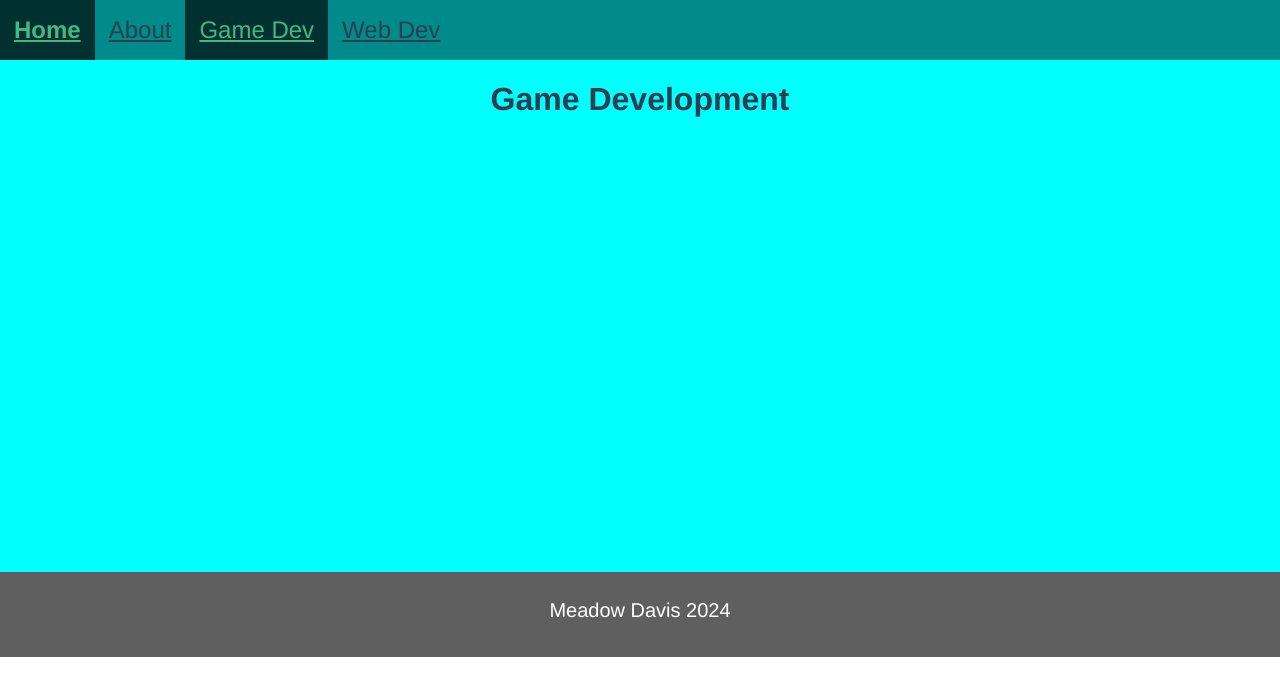
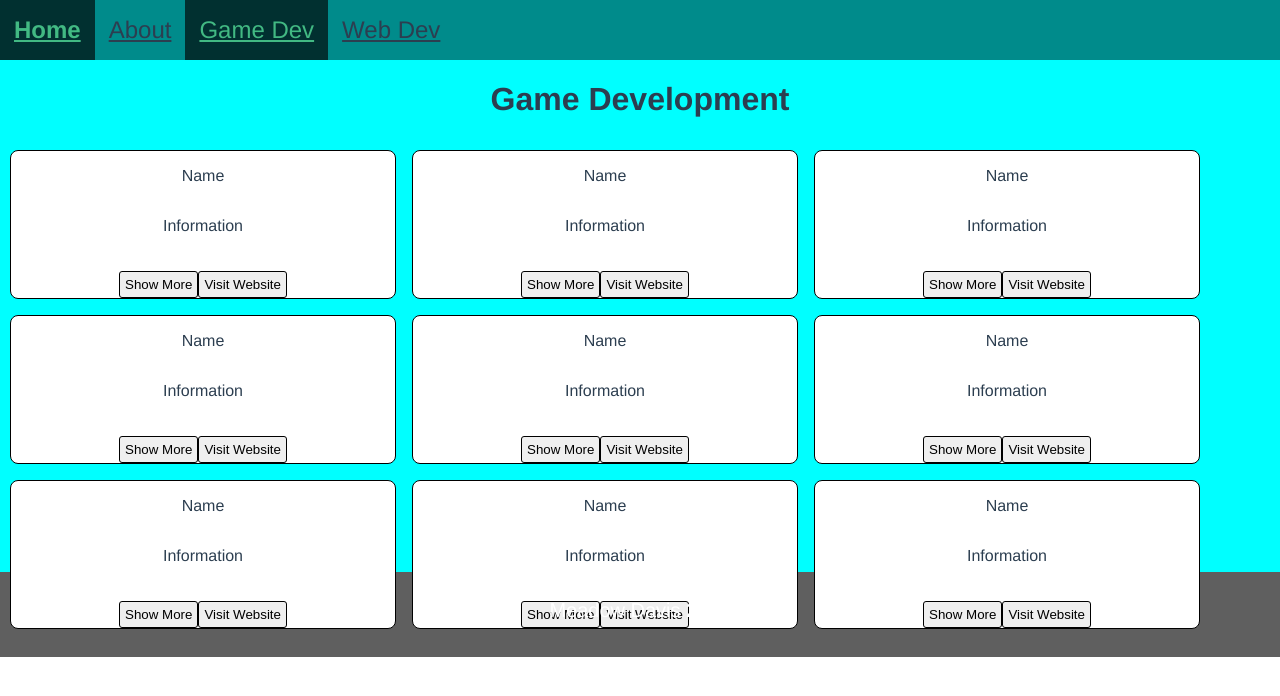
Before and after one commit to MeowMeowMeadow/portfolio-website, a Vue app in the folder portfolio/: page /gamedev in a window 1280 px wide. Shown: the top 696 px of the page. Built offline with nearby package versions, Linux system fonts and the light colour scheme.

Commit message:
Added WIP cards for projects
Added a WIP for the project cards that'll be used for the portfolios

```diff
--- a/portfolio/src/components/Portfolio.vue
+++ b/portfolio/src/components/Portfolio.vue
@@ -1,6 +1,14 @@
 <template>
-    <div>
-
+    <div class="portfolio">
+        <Card/>
+        <Card/>
+        <Card/>
+        <Card/>
+        <Card/>
+        <Card/>
+        <Card/>
+        <Card/>
+        <Card/>
     </div>
 </template>
 
@@ -17,3 +25,15 @@ import Card from './PortfolioCard.vue';
     }
 }
 </script>
+
+<style>
+.portfolio
+{
+    display: flex;
+    padding: 10px;
+    flex-direction: row;
+    align-items: flex-start;
+    flex-wrap: wrap;
+    gap: 1em;
+}
+</style>
--- a/portfolio/src/components/PortfolioCard.vue
+++ b/portfolio/src/components/PortfolioCard.vue
@@ -1,17 +1,50 @@
 <template>
-    <div>
-        <div>
-
+    <Transition appear>
+        <div class="card">
+            <div class="projName">
+                <p>Name</p>
         </div>
-        <button @click.prevent="">Show More</button>
-        <button @click.prevent="">Visit Website</button>
-    </div>
+            <div class="projInfo">
+                <p>Information</p>
+            </div>
+            <div class="projButton">
+                <button>Show More</button>
+                <button>Visit Website</button>
+            </div>
+        </div>
+    </Transition>
 </template>
 
 <script>
 export default
 {
     name: "Card",
+    data()
+    {
 
+    }
 }
 </script>
+
+<style>
+.card
+{
+    background-color: white;
+    border: 1px black solid;
+    border-radius: 8px;
+    display: flex;
+    flex-direction: column;
+    align-items: center;
+    width: 30vw;
+}
+
+.v-enter-active, .v-leave-active
+{
+  transition: opacity 1s ease;
+}
+
+.v-enter-from, .v-leave-to
+{
+  opacity: 0;
+}
+</style>
--- a/portfolio/src/views/GameDevView.vue
+++ b/portfolio/src/views/GameDevView.vue
@@ -1,5 +1,20 @@
 <template>
   <div class="about">
     <h1>Game Development</h1>
+    <Portfolio/>
   </div>
 </template>
+
+<script>
+import Portfolio from "../components/Portfolio.vue"
+import Card from '../components/PortfolioCard.vue';
+
+export default {
+  name: "Game Dev",
+  components:
+  {
+    Portfolio,
+    Card
+  }
+}
+</script>
```
Lines whose indentation alone changed are shown as unchanged.
